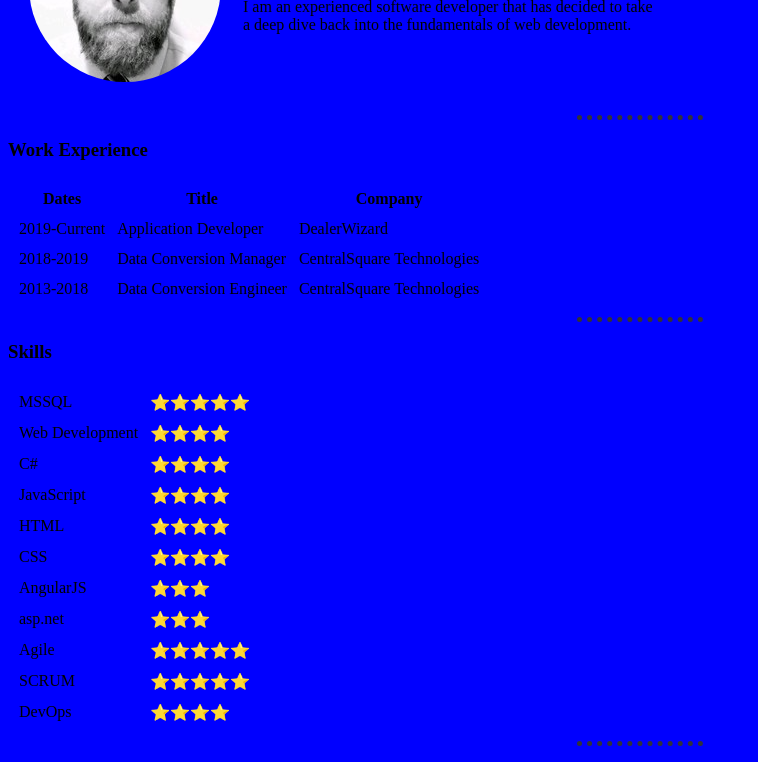
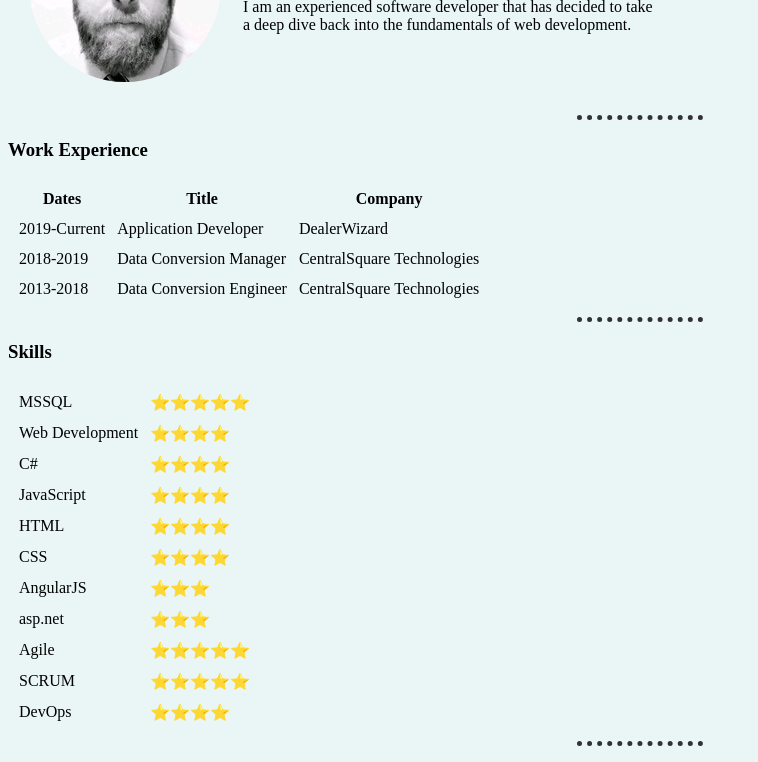
Before and after one commit to devincbrown08/cv, a plain HTML site: page index.html in a window 1280 px wide. Shown: the part 139-901 px from the top of the page, without its empty margins (0-758 px from the left). Drawn offline with Linux system fonts and the light colour scheme.

Commit message:
2020-12-24 More testing to get GitHub connected

```diff
--- a/CSS/styles.css
+++ b/CSS/styles.css
@@ -1,5 +1,5 @@
 body {
-    background-color: blue;/*#eaf6f6;*/
+    background-color: #eaf6f6;
 }
 
 hr {
```
